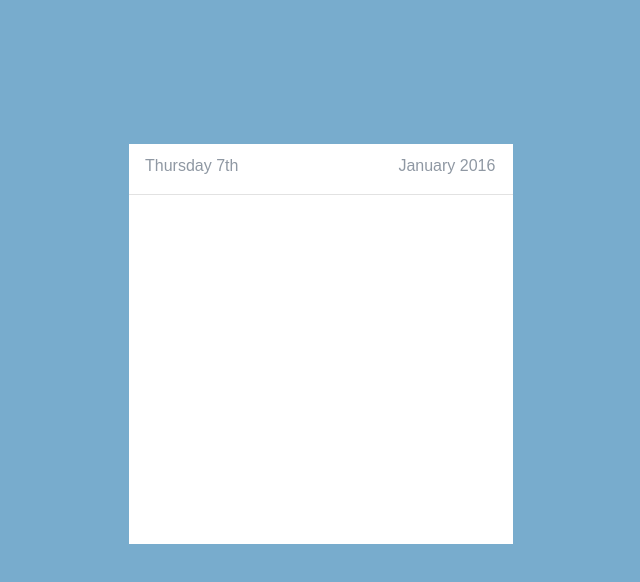
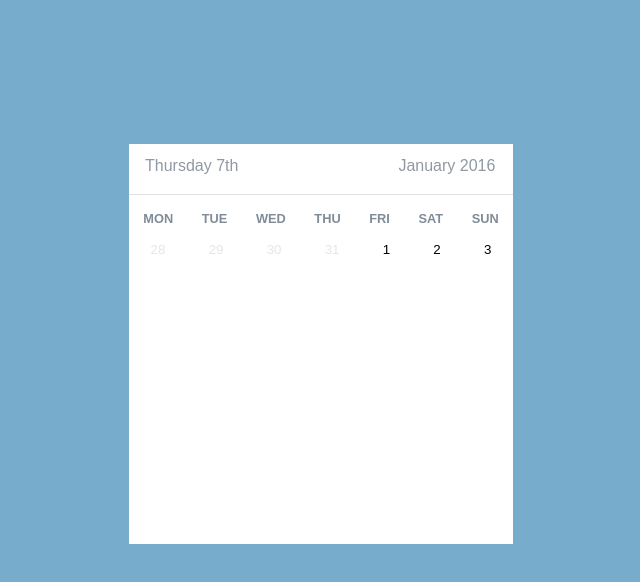
Before and after one commit to catalystcodes/Loop_2_-_Step_6, a plain HTML site: page index.html in a window 1280 px wide. Shown: the whole page, without its empty margins (319-959 px from the left). Drawn offline with Linux system fonts and the light colour scheme.

Commit message:
update code base

```diff
--- a/css/style.css
+++ b/css/style.css
@@ -39,3 +39,27 @@ body {
     color: #8f98a3;
     margin-left: 10rem;
 }
+
+.head2,
+.head3 {
+    display: flex;
+    place-items: center;
+    justify-content: space-around;
+    margin-top: 1rem;
+}
+
+.h1 {
+    color: #808c98;
+    font-size: 0.8rem;
+    font-weight: bolder;
+}
+
+.p3 {
+    color: #e7e6e6;
+    font-size: smaller;
+}
+
+.p4 {
+    color: black;
+    font-size: smaller;
+}
--- a/index.html
+++ b/index.html
@@ -14,7 +14,29 @@
             <p class="p1">Thursday 7th</p>
             <p class="p2">January 2016</p>
         </div>
+
+        <div class="head2">
+            <p class="h1">MON</p>
+            <p class="h1">TUE</p>
+            <p class="h1">WED</p>
+            <p class="h1">THU</p>
+            <p class="h1">FRI</p>
+            <p class="h1">SAT</p>
+            <p class="h1">SUN</p>
+        </div>
+
+        <div class="head3">
+            <p class="p3">28</p>
+            <p class="p3">29</p>
+            <p class="p3">30</p>
+            <p class="p3">31</p>
+            <p class="p4">1</p>
+            <p class="p4">2</p>
+            <p class="p4">3</p>
+        </div>
     </div>
+
+
 
 </body>
 
```
